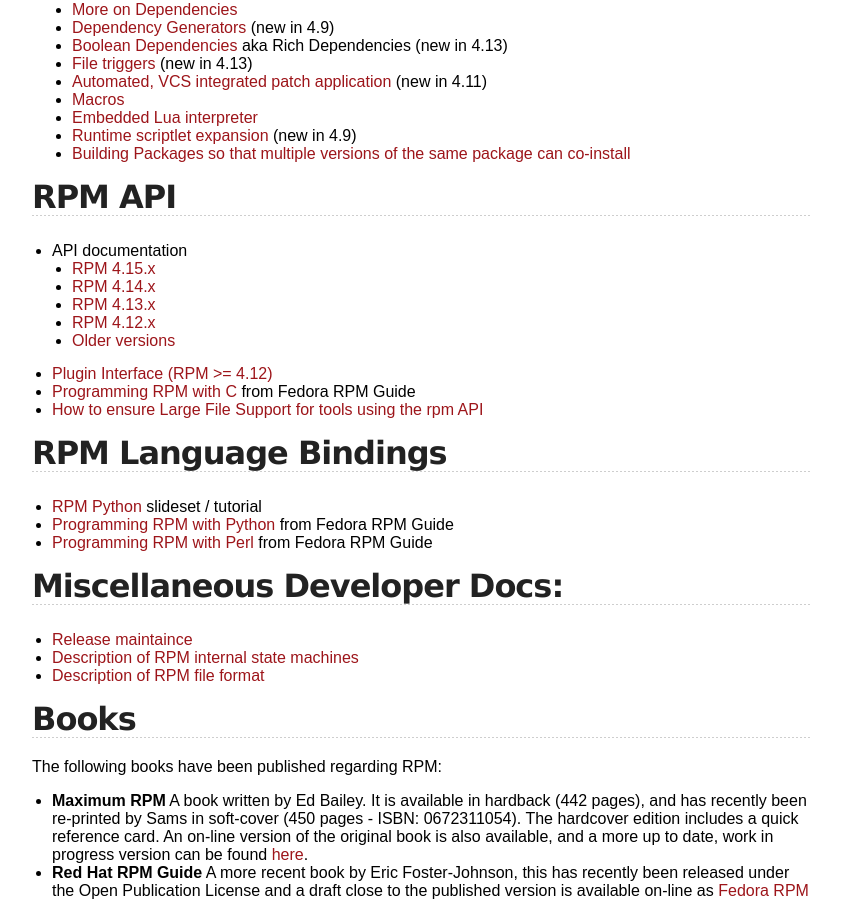
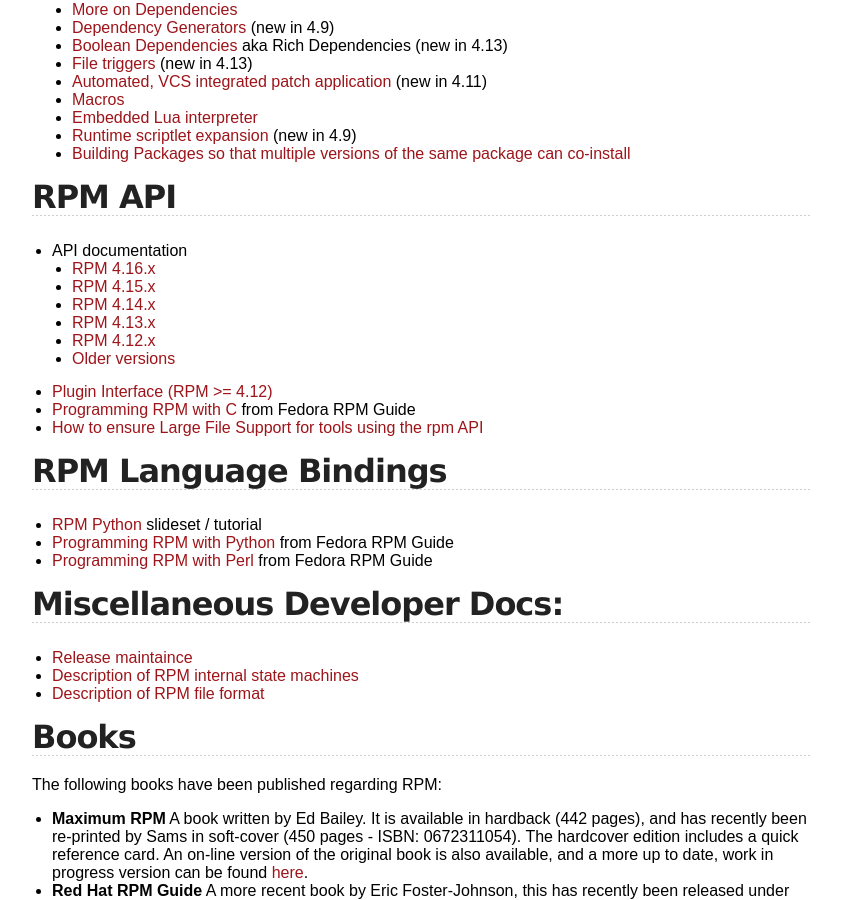
Before and after one commit to rpm-software-management/rpm-web, a Jekyll site: the page built from documentation.md, in a window 1280 px wide and 900 px high, scrolled down 658 px. Shown: the whole window, without its empty margins (218-1059 px from the left). Built offline with Jekyll 4.4.1, drawn with Linux system fonts in a browser that asks for light colours.

Commit message:
Add 4.16.x API docs

```diff
--- a/documentation.md
+++ b/documentation.md
@@ -31,6 +31,7 @@ This page attempts to track the various relevant documentation that exists for R
 
 ## RPM API
 * API documentation
+  * [RPM 4.16.x](http://ftp.rpm.org/api/4.16.1/)
   * [RPM 4.15.x](http://ftp.rpm.org/api/4.15.1/)
   * [RPM 4.14.x](http://ftp.rpm.org/api/4.14.0/)
   * [RPM 4.13.x](http://ftp.rpm.org/api/4.13.0/)
```
